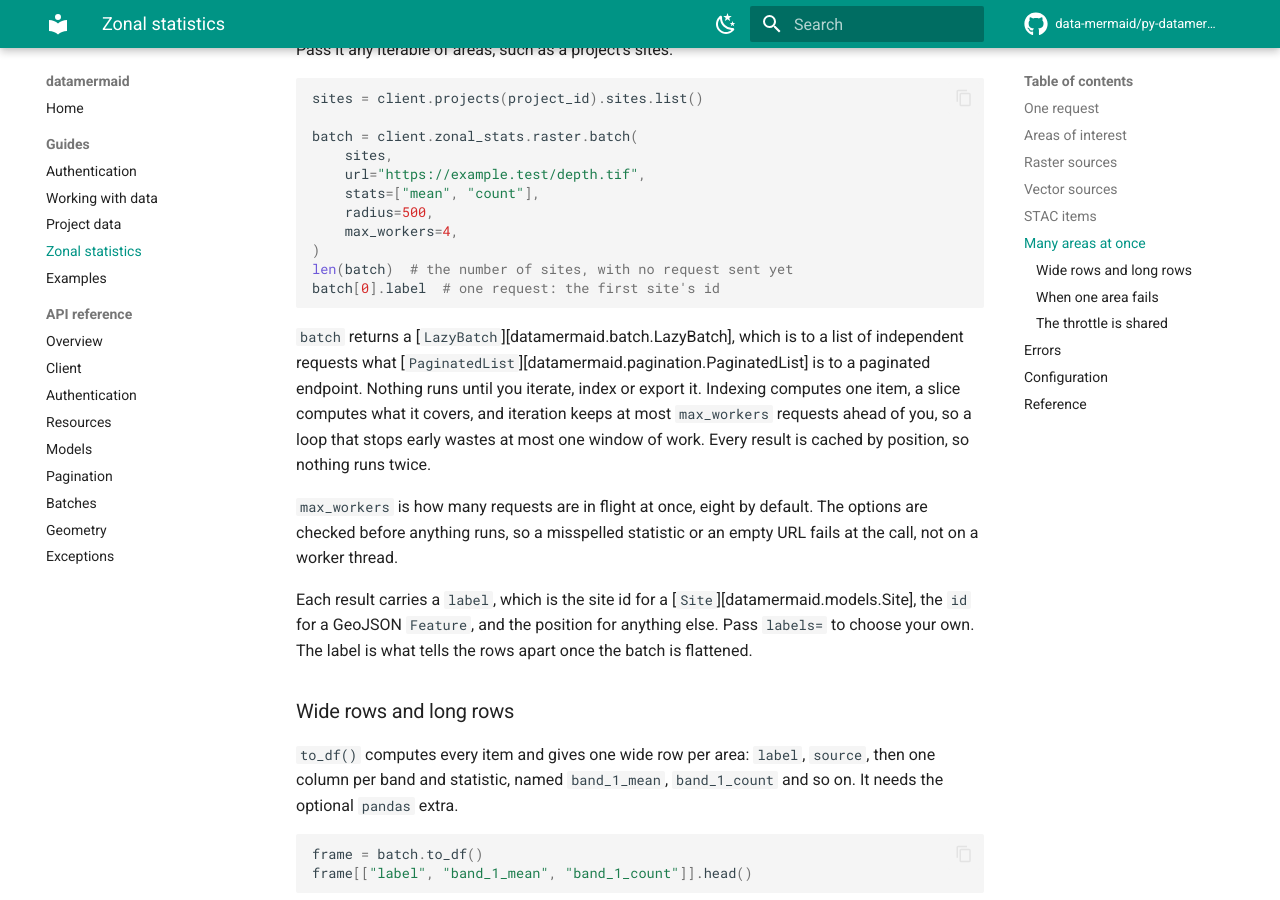
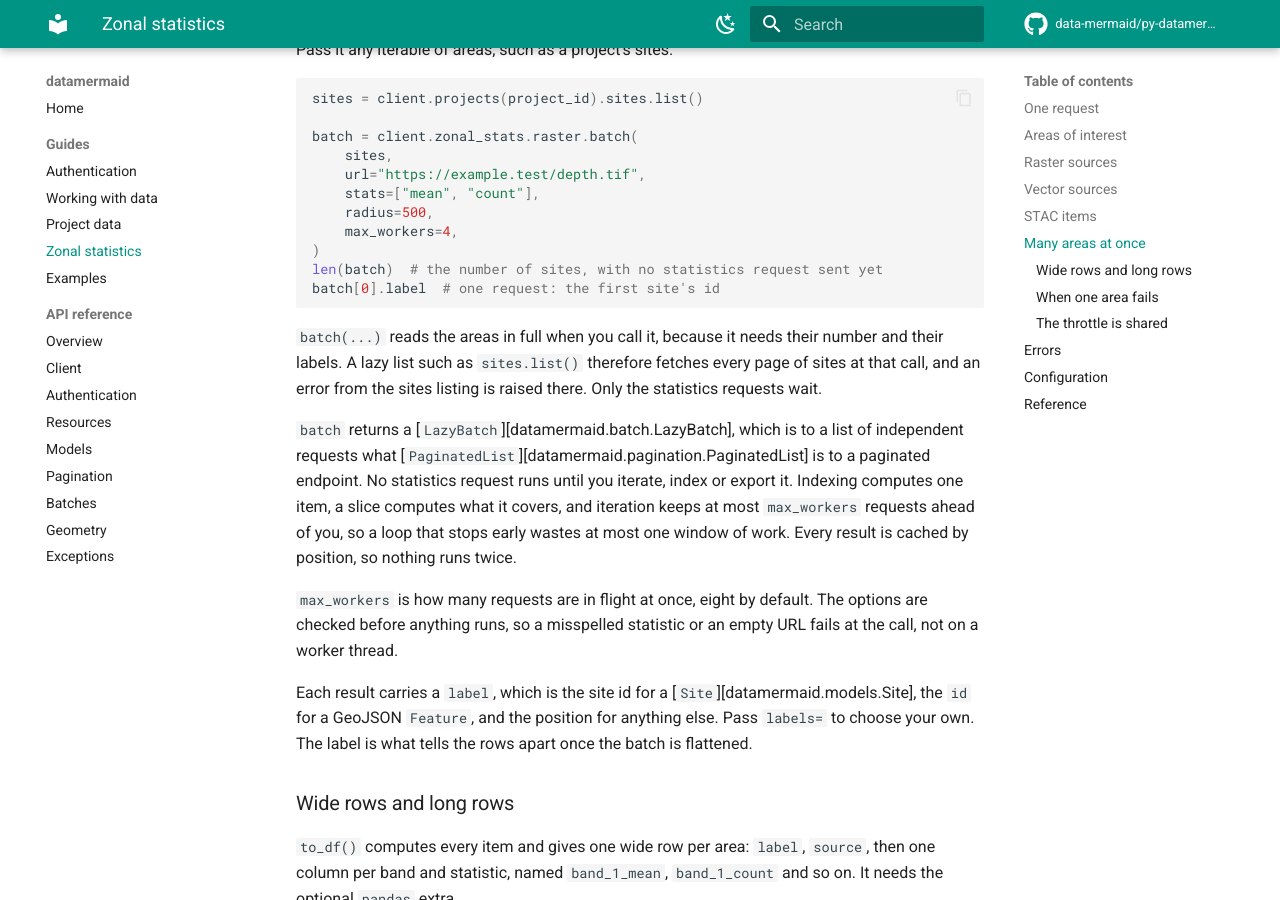
Before and after one commit to data-mermaid/py-datamermaid, an MkDocs documentation site: the page built from docs/zonal_stats.md, in a window 1280 px wide and 900 px high, scrolled down 4474 px. Built offline with MkDocs 1.6.1 and Material for MkDocs 9.7.7, drawn with Linux system fonts in a browser that asks for light colours; comment, search, counter and statistics services are not loaded.

Commit message:
Say that batch() reads its AOIs at the call
A lazy list such as sites.list() is fetched in full when batch() is
called, so the docs now say only the statistics requests are deferred.

Co-Authored-By: Claude Opus 5.5 (1M context) <noreply@anthropic.com>

````diff
--- a/docs/zonal_stats.md
+++ b/docs/zonal_stats.md
@@ -201,14 +201,19 @@ batch = client.zonal_stats.raster.batch(
     radius=500,
     max_workers=4,
 )
-len(batch)  # the number of sites, with no request sent yet
+len(batch)  # the number of sites, with no statistics request sent yet
 batch[0].label  # one request: the first site's id
 ```
+
+`batch(...)` reads the areas in full when you call it, because it needs their
+number and their labels. A lazy list such as `sites.list()` therefore fetches
+every page of sites at that call, and an error from the sites listing is raised
+there. Only the statistics requests wait.
 
 `batch` returns a [`LazyBatch`][datamermaid.batch.LazyBatch], which is to a list
 of independent requests what
 [`PaginatedList`][datamermaid.pagination.PaginatedList] is to a paginated
-endpoint. Nothing runs until you iterate, index or export it. Indexing computes
+endpoint. No statistics request runs until you iterate, index or export it. Indexing computes
 one item, a slice computes what it covers, and iteration keeps at most
 `max_workers` requests ahead of you, so a loop that stops early wastes at most
 one window of work. Every result is cached by position, so nothing runs twice.
````
Also changed, not shown: README.md (+4 -3 lines), 1 other file.
